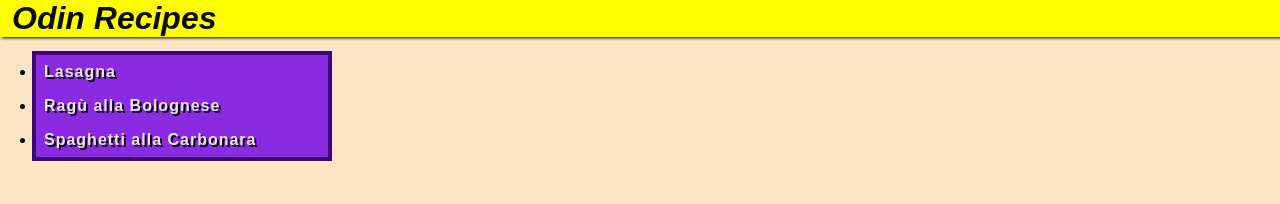
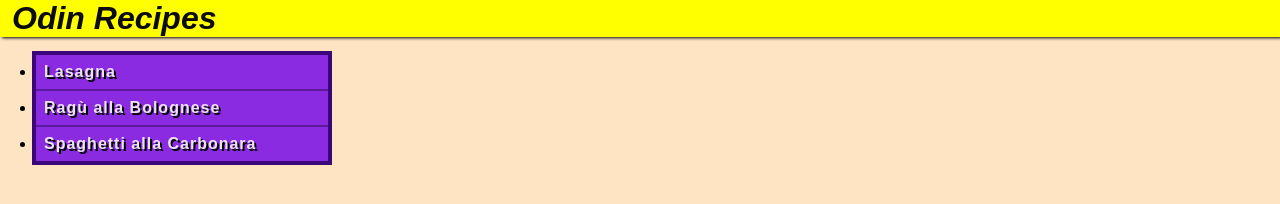
Before and after one commit to ChrisCode23/odin-recipes, a plain HTML site: page index.html in a window 1280 px wide. Drawn offline with Linux system fonts and the light colour scheme.

Commit message:
Add border to menu in index.html
Improved menu with border under every element
within it

```diff
--- a/index.html
+++ b/index.html
@@ -10,9 +10,9 @@
     <h1 class="title">Odin Recipes</h1>
 
     <ul class="menu">
-        <li><a href="./recipes/lasagna.html">Lasagna</a></li>
-        <li><a href="./recipes/bolognese.html">Ragù alla Bolognese</a></li>
-        <li><a href="./recipes/carbonara.html">Spaghetti alla Carbonara</a></li>
+        <li class="one"><a href="./recipes/lasagna.html">Lasagna</a></li>
+        <li class="two"><a href="./recipes/bolognese.html">Ragù alla Bolognese</a></li>
+        <li class="three"><a href="./recipes/carbonara.html">Spaghetti alla Carbonara</a></li>
     </ul>
 
 
--- a/style.css
+++ b/style.css
@@ -33,6 +33,10 @@ body{
     background-color: blueviolet;
 }
 
+.menu .one, .two{
+    border-bottom: 2px solid hsla(268, 87%, 15%, 0.452)
+}
+
 .menu a{
     color: rgba(242, 232, 248, 0.966);
     font-weight: bolder;
```
